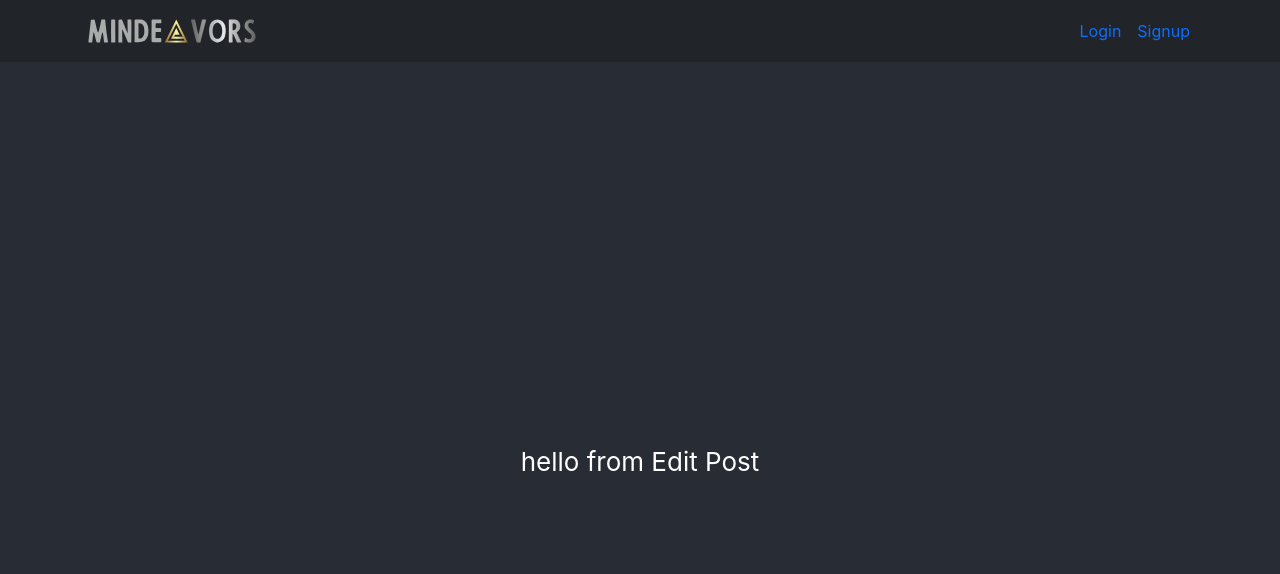
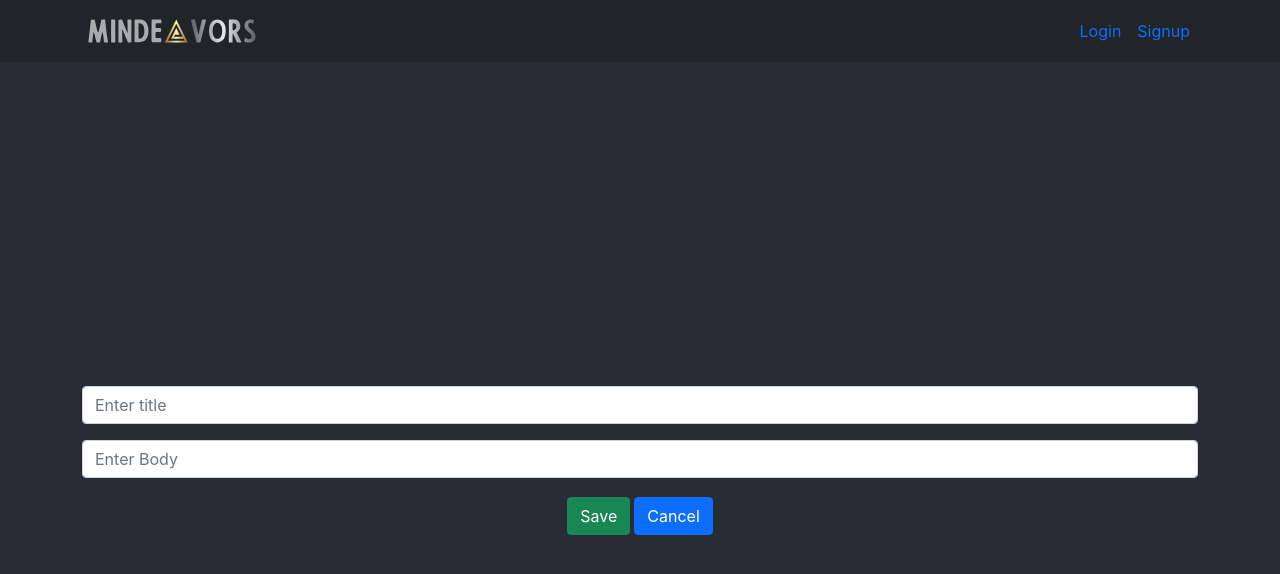
Before and after one commit to hossamabdulmagid/Mindeavors, a React (Create React App) app: page /edit-post/1 in a window 1280 px wide. Shown: the top 574 px of the page. Built offline with nearby package versions, Linux system fonts and the light colour scheme; no server answers.

Commit message:
updated edit post component

```diff
--- a/src/components/editpost/editpost.component.jsx
+++ b/src/components/editpost/editpost.component.jsx
@@ -1,10 +1,78 @@
-const EditPost = () => {
+import Form from "react-bootstrap/Form";
+import {Button} from "react-bootstrap";
+import {useState} from "react";
+import {UpdateSinglePost} from "../../redux/posts/post-action";
+import {connect} from "react-redux";
+import {toast} from 'react-toastify';
+import {useNavigate} from 'react-router-dom';
+
+const EditPost = ({UpdateSinglePost}) => {
+    const navigate = useNavigate();
+
+    const [post, setPost] = useState({
+        title: 'foo',
+        body: 'bar',
+        userId: 1,
+    })
+
+    const headers = {
+        'Content-Type': 'application/json',
+        "Access-Control-Allow-Origin": "*",
+    }
+    const handleChange = (event) => {
+        console.log(event.target.value, `eventTargetval While Typing`)
+        const {name, value} = event.target;
+        setPost({...post, [name]: value})
+
+    }
+
+
+    const handleSubmit = event => {
+        event.preventDefault()
+        UpdateSinglePost(post, headers, toast)
+        navigate('/')
+    }
+
+    const Cancel = () => {
+        navigate('/')
+    }
     return (
-        <div>
-            hello from Edit Post
+        <div className={'container'}>
+            <div className={'row'}>
+                <Form onSubmit={handleSubmit}>
+                    <Form.Group className="mb-3" controlId="formBasicEmail">
+                        <Form.Control
+                            type="text"
+                            placeholder="Enter title"
+                            onChange={handleChange}
+                            name={"title"}
+                            required
+                        />
+
+                    </Form.Group>
+                    <Form.Group className="mb-3" controlId="formBasicPassword">
+                        <Form.Control
+                            type="text"
+                            placeholder="Enter Body"
+                            onChange={handleChange}
+                            name={"body"}
+                            required
+                        />
+                    </Form.Group>
+                    <Button variant="success" type="submit" style={{margin: '2px'}}>
+                        Save
+                    </Button>
+                    <Button variant="primary" style={{margin: '2px'}} onClick={Cancel}>
+                        Cancel
+                    </Button>
+                </Form>
+            </div>
         </div>
     )
 }
 
 
-export default EditPost;
+const mapDispatchToProps = dispatch => ({
+    UpdateSinglePost: (data, headers, toast) => dispatch(UpdateSinglePost(data, headers, toast))
+})
+export default connect(null, mapDispatchToProps)(EditPost);
--- a/src/components/singlepost/singlepost.component.jsx
+++ b/src/components/singlepost/singlepost.component.jsx
@@ -1,38 +1,35 @@
-import {useEffect} from 'react';
+import {useEffect, useState} from 'react';
 
-import {Get_Single_post, UpdateSinglePost} from '../../redux/posts/post-action';
+import {Get_Single_post} from '../../redux/posts/post-action';
 
 import {Link, useLocation} from 'react-router-dom';
 
 import {connect} from "react-redux";
 import {RapperHeaderComponent} from "../../page/homepage/homepage.styles";
 import Card from "react-bootstrap/Card";
-import {Button} from "react-bootstrap";
+import {Button, Spinner} from "react-bootstrap";
 
-const SinglePost = ({Get_Single_post, UpdateSinglePost, singlePost, singlepostLoading}) => {
-    const headers = {
-        'Content-Type': 'application/json',
-        "Access-Control-Allow-Origin": "*",
-    }
-    const data = {
-        title: 'foo',
-        body: 'bar',
-        userId: 1,
-    }
+const SinglePost = ({Get_Single_post, singlePost, singlepostLoading}) => {
+
+
     const location = useLocation();
-    console.log(location.pathname, `loction.pathName`);
 
     const id = location.pathname;
 
     useEffect(() => {
         Get_Single_post(id);
-        UpdateSinglePost(data, headers);
 
-    }, [UpdateSinglePost, Get_Single_post]);
+    }, [Get_Single_post, id]);
 
-    console.log(singlePost, singlepostLoading, `from reducer`)
+    const [show, setShow] = useState(false);
+
+    const handleClose = () => setShow(false);
+    const handleShow = () => setShow(true);
+
 
     return (
+        <>
+            {!singlepostLoading ?
                 <div className={"container"}>
                     <RapperHeaderComponent className={'col-sm-12'}>
                         <Card>
@@ -48,7 +45,10 @@ const SinglePost = ({Get_Single_post, UpdateSinglePost, singlePost, singlepostLo
                             </Card.Footer>
                         </Card>
                     </RapperHeaderComponent>
-        </div>
+                </div> : <Spinner animation={"border"}/>
+            }
+        </>
+
     )
 }
 
@@ -58,6 +58,5 @@ const mapStateToProps = state => ({
 })
 const mapDispatchToProps = dispatch => ({
     Get_Single_post: (id) => dispatch(Get_Single_post(id)),
-    UpdateSinglePost: (data, headers) => dispatch(UpdateSinglePost(data, headers))
 })
 export default connect(mapStateToProps, mapDispatchToProps)(SinglePost);
--- a/src/redux/posts/post-action.js
+++ b/src/redux/posts/post-action.js
@@ -54,7 +54,8 @@ const Edit_Post_Error = (error) => ({
     payload: error
 })
 
-export const UpdateSinglePost = (data, headers) => {
+export const UpdateSinglePost = (data, headers, toast) => {
+    console.log(toast, `toast`)
     return dispatch => {
         dispatch(Edit_Post_Start)
         axios
@@ -65,6 +66,7 @@ export const UpdateSinglePost = (data, headers) => {
                 if (res.status === 200) {
                     dispatch(Edit_Post_Success())
                     console.log(res, `response from Api`)
+                    dispatch(toast.success(`resposne status :${res.status} Congrats Post Has been Updated`))
                 }
             })
             .catch(error => {
```
Lines whose indentation alone changed are shown as unchanged.
